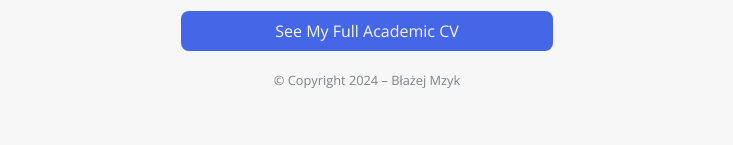
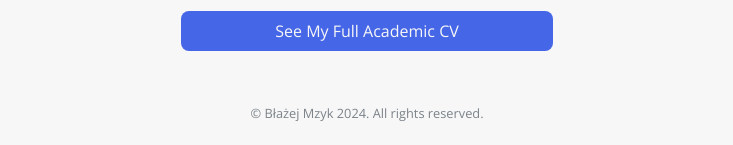
Before and after one commit to blzjmzk/blaise-mzyk-website, a Next.js app: page /philosophy in a window 1280 px wide. Shown: the part 1517-1662 px from the top of the page, without its empty margins (273-1006 px from the left). Built offline with nearby package versions, Linux system fonts and the light colour scheme; no server answers; the database is empty.

Commit message:
Refactor: create footer component and ship cv as static file

```diff
--- /dev/null
+++ b/app/_components/footer/Footer.module.css
@@ -0,0 +1,13 @@
+.footer {
+  color: rgba(37, 49, 60, 0.59);
+  display: flex;
+  font-size: 1.44rem;
+  justify-content: center;
+  margin: 0 auto 2.4rem auto;
+}
+
+@media screen and (min-width: 768px) {
+  .footer {
+    font-size: 1.28rem;
+  }
+}
--- /dev/null
+++ b/app/_components/footer/Footer.tsx
@@ -0,0 +1,11 @@
+import styles from "./Footer.module.css";
+
+const Footer = () => {
+  return (
+    <footer className={styles.footer}>
+      © Błażej Mzyk 2024. All rights reserved.
+    </footer>
+  );
+};
+
+export default Footer;
--- /dev/null
+++ b/app/_components/footer/index.ts
@@ -0,0 +1,2 @@
+import Footer from "./Footer";
+export default Footer;
--- a/app/css/HomePage.module.css
+++ b/app/css/HomePage.module.css
@@ -3,7 +3,6 @@
   flex-direction: column;
   gap: 1.6rem;
   align-items: center;
-  margin-top: 0.8rem;
   padding-bottom: 3.2rem;
 }
 
--- a/app/css/globals.css
+++ b/app/css/globals.css
@@ -97,24 +97,3 @@ li {
     font-size: 3.125rem;
   }
 }
-
-/* COPYRIGHT */
-.footer {
-  position: relative;
-  display: flex;
-  justify-content: center;
-  margin: 3.2rem auto 2.4rem auto;
-}
-
-.copyright {
-  font-size: 1.44rem;
-  color: rgba(37, 49, 60, 0.59);
-  position: absolute;
-  bottom: 0;
-}
-
-@media screen and (min-width: 768px) {
-  .copyright {
-    font-size: 1.28rem;
-  }
-}
--- a/app/layout.tsx
+++ b/app/layout.tsx
@@ -1,6 +1,7 @@
 import type { Metadata } from "next";
 import { Nunito_Sans, Open_Sans } from "next/font/google";
 import GoogleAnalyticsScript from "./GoogleAnalyticsScript";
+import Footer from "./_components/footer";
 import NavBar from "./_components/navbar";
 import AuthProvider from "./auth/Provider";
 import "./css/globals.css";
@@ -33,9 +34,7 @@ export default function RootLayout({
         <AuthProvider>
           <NavBar />
           <main className="container">{children}</main>
-          <footer className="footer">
-            <p className="copyright">© Copyright 2024 – Błażej Mzyk</p>
-          </footer>
+          <Footer />
         </AuthProvider>
       </body>
     </html>
--- a/app/philosophy/PhilosophyPage.module.css
+++ b/app/philosophy/PhilosophyPage.module.css
@@ -80,7 +80,7 @@
 }
 
 .cvButton {
-  margin-top: 3.2rem;
+  margin: 3.2rem auto;
   display: flex;
   align-items: center;
   justify-content: center;
--- a/app/philosophy/page.tsx
+++ b/app/philosophy/page.tsx
@@ -196,7 +196,7 @@ const PhilosophyPage = async () => {
           </Link>
         </div>
         <Link
-          href="https://philpeople.org/public_cache/file?content_type=application%2Fpdf&key=4ubyqbhxg36iu2t52wq6rbojac3b"
+          href={"documents/academic-cv-blazej-mzyk.pdf"}
           className={styles.cvButton}
           target="_blank"
           rel="noopener noreferrer"
```
Also changed, not shown: 1 other file (tests, documents, lock files or other folders).
